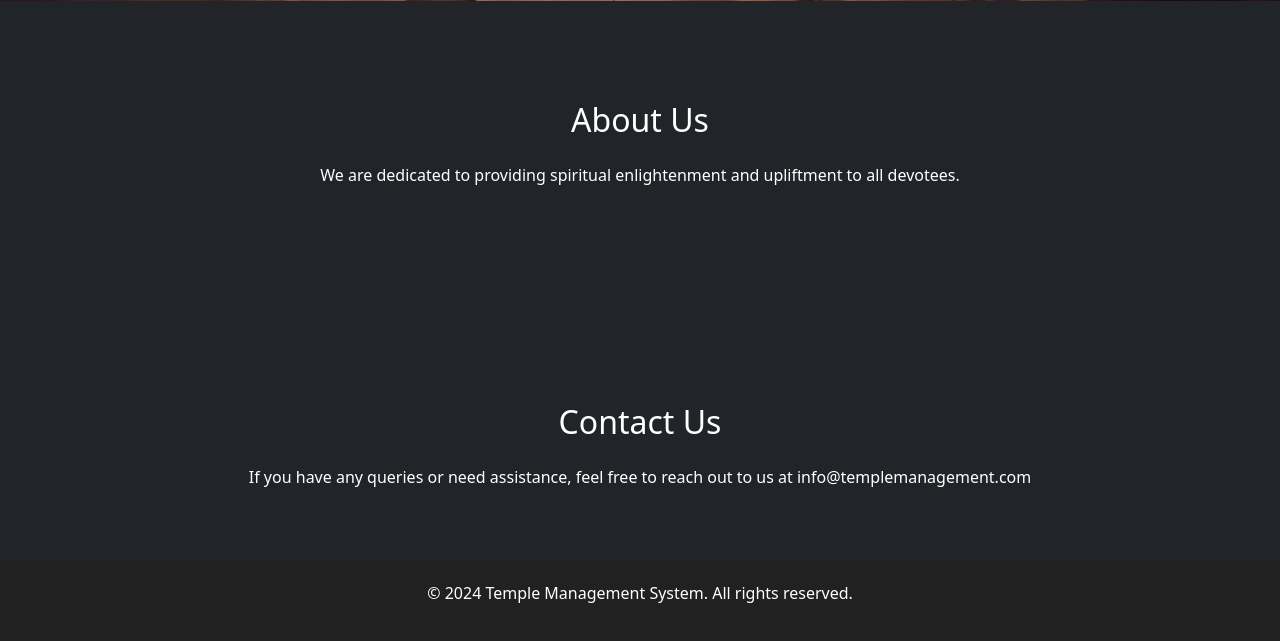
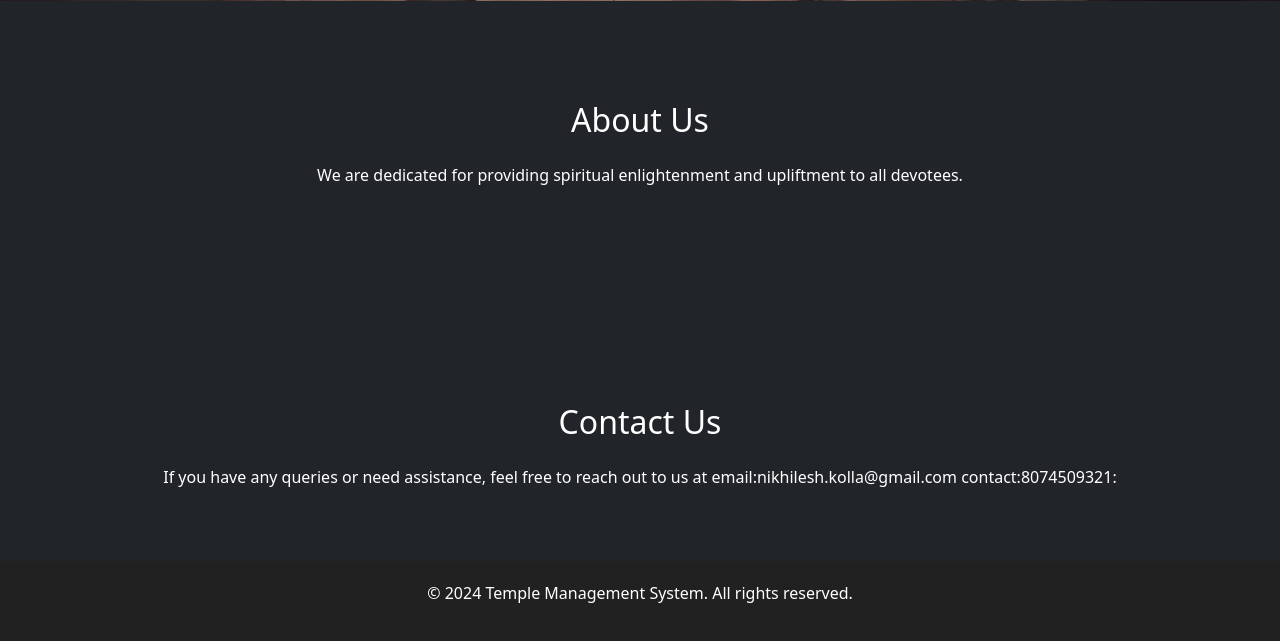
Before and after one commit to nikhilesh1432/temple-management, a Flask app: page / in a window 1280 px wide. Shown: the part 857-1498 px from the top of the page. Run offline with Flask 3, Linux system fonts and the light colour scheme.

Commit message:
Update index.html

```diff
--- a/template/index.html
+++ b/template/index.html
@@ -112,13 +112,15 @@
 <section id="about" class="section bg-dark">
     <div class="container">
         <h2 class="text-center mb-4">About Us</h2>
-        <p class="text-center">We are dedicated to providing spiritual enlightenment and upliftment to all devotees.</p>
+        <p class="text-center">We are dedicated for providing spiritual enlightenment and upliftment to all devotees.</p>
     </div>
 </section>
 <section id="contact" class="section bg-dark">
     <div class="container">
         <h2 class="text-center mb-4">Contact Us</h2>
-        <p class="text-center">If you have any queries or need assistance, feel free to reach out to us at info@templemanagement.com</p>
+        <p class="text-center">If you have any queries or need assistance, feel free to reach out to us at
+            email:nikhilesh.kolla@gmail.com
+            contact:8074509321:</p>
     </div>
 </section>
 <div class="container">
```
